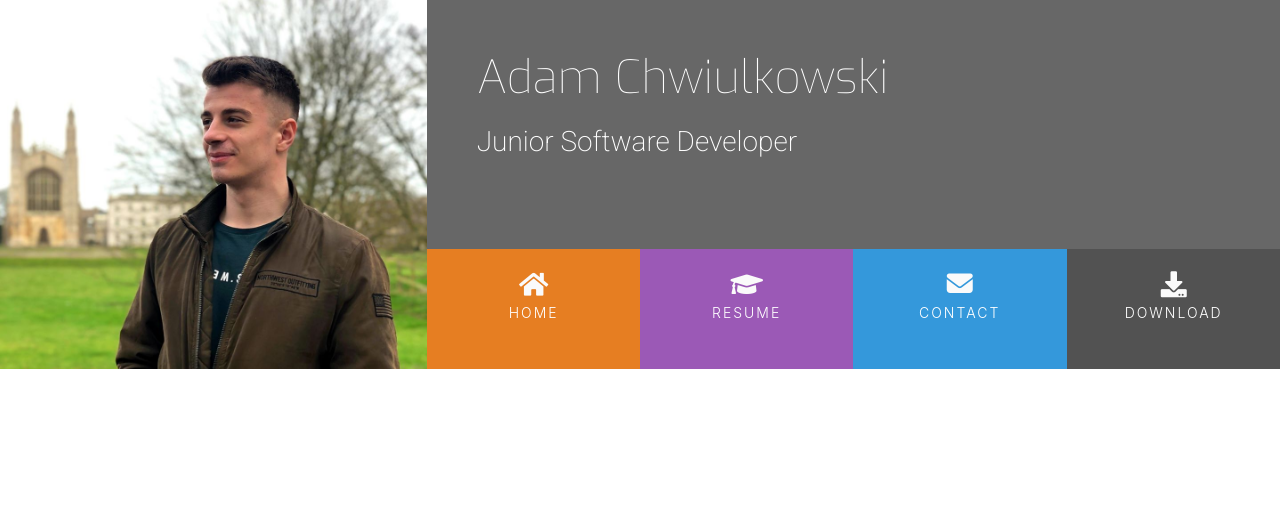
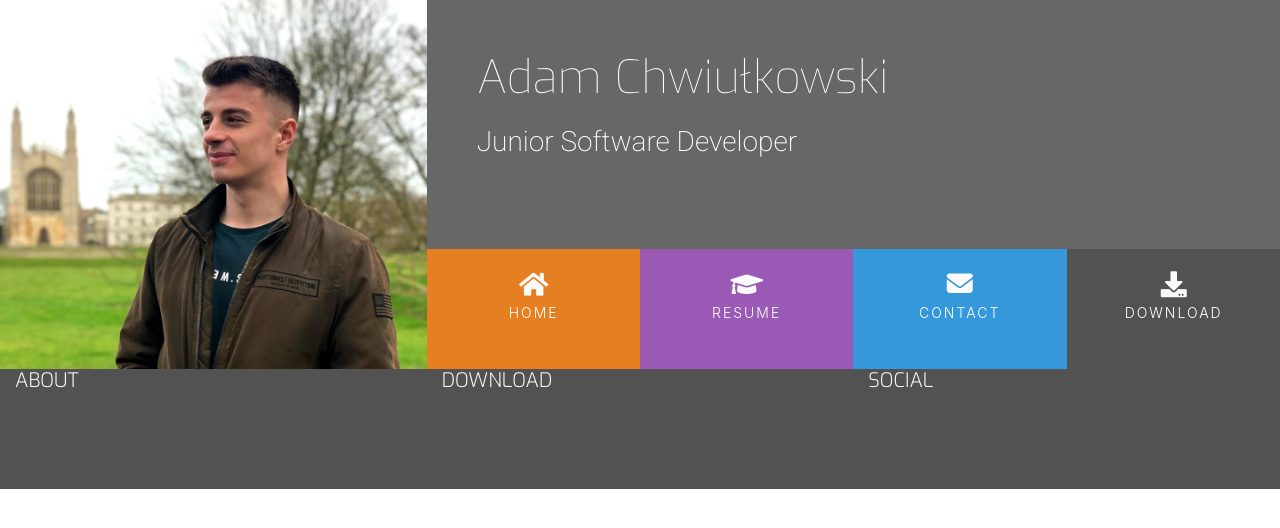
Before and after one commit to adampl2/mini-project-resume, a plain HTML site: page index.html in a window 1280 px wide. Drawn offline with nearby package versions, Linux system fonts and the light colour scheme.

Commit message:
Initial Commit

```diff
--- a/assets/css/style.css
+++ b/assets/css/style.css
@@ -20,6 +20,22 @@
 
 .ui-menu-color-download {
     background-color: #525252;
+}
+
+/*-----------------------------------------Special margin/padding/text */
+
+h1, h2, h3, h4 {
+    margin: 0;
+}
+
+.uppercase {
+    text-transform: uppercase;
+}
+
+.general-sub {
+    font-family: "Exo", sans-serif;
+    font-weight: 300;
+    color: #fafafa;
 }
 
 /*-----------------------------------------Heading */
@@ -114,3 +130,12 @@ header {
 background: rgba(0, 0, 0, 0.2);
 height: 120px;
 }
+
+/*-----------------------------------------Footer */
+
+footer {
+    background-color: #525252;
+    color: #fafafa;
+    min-height: 120px;
+    margin: 0;
+}
--- a/index.html
+++ b/index.html
@@ -4,7 +4,7 @@
     <meta charset="UTF-8">
     <meta http-equiv="X-UA-Compatible" content="IE=edge">
     <meta name="viewport" content="width=device-width, initial-scale=1.0">
-    <title>Adam Chwiulkowski</title>
+    <title lang="pl">Adam Chwiułkowski</title>
     <link rel="stylesheet" href="https://cdnjs.cloudflare.com/ajax/libs/hover.css/2.1.1/css/hover-min.css" type="text/css" />
     <script src="https://kit.fontawesome.com/c547532770.js" crossorigin="anonymous"></script>
     <link rel="stylesheet" href="https://maxcdn.bootstrapcdn.com/bootstrap/4.2.1/css/bootstrap.min.css"/>
@@ -21,7 +21,7 @@
             <div class="col-md-8">
                  <div class="row bg-color-name-title no-gutters">
                     <div class="col heading">
-                       <h1 class="name">Adam Chwiulkowski</h1>
+                       <h1 class="name" lang="pl">Adam Chwiułkowski</h1>
                        <h2 class="title">Junior Software Developer</h2>
                      </div>
                  </div>
@@ -49,8 +49,18 @@
     <section>
 
     </section>
-    <footer>
-
+    <footer class="container-fluid">
+<div class="row">
+    <div class="col-sm-4">
+<h5 class="uppercase general-sub">About</h5>
+    </div>
+    <div class="col-sm-4">
+        <h5 class="uppercase general-sub">Download</h5>
+    </div>
+    <div class="col-sm-4">
+        <h5 class="uppercase general-sub">Social</h5>
+    </div>
+</div>
     </footer>
 
 </body>
```
